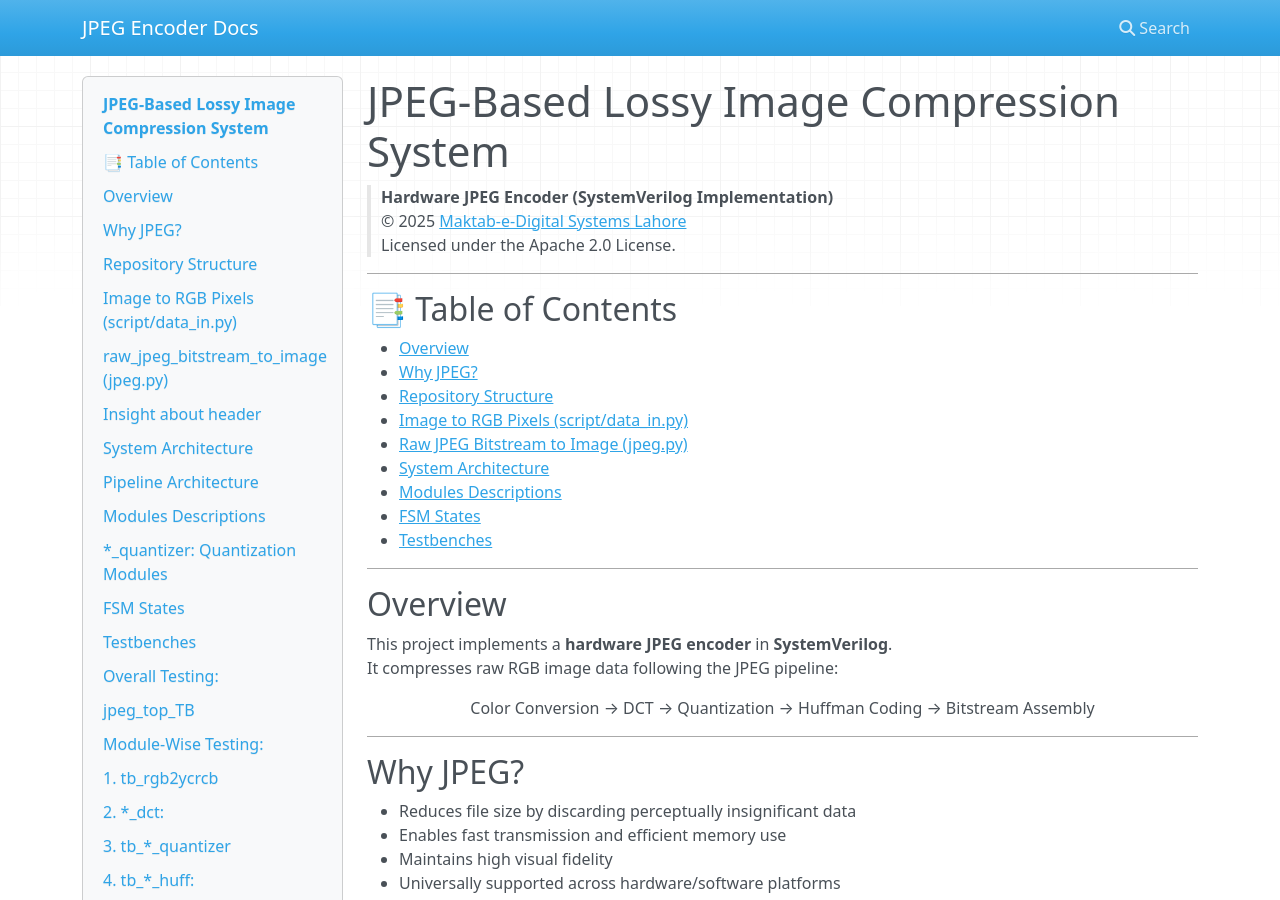
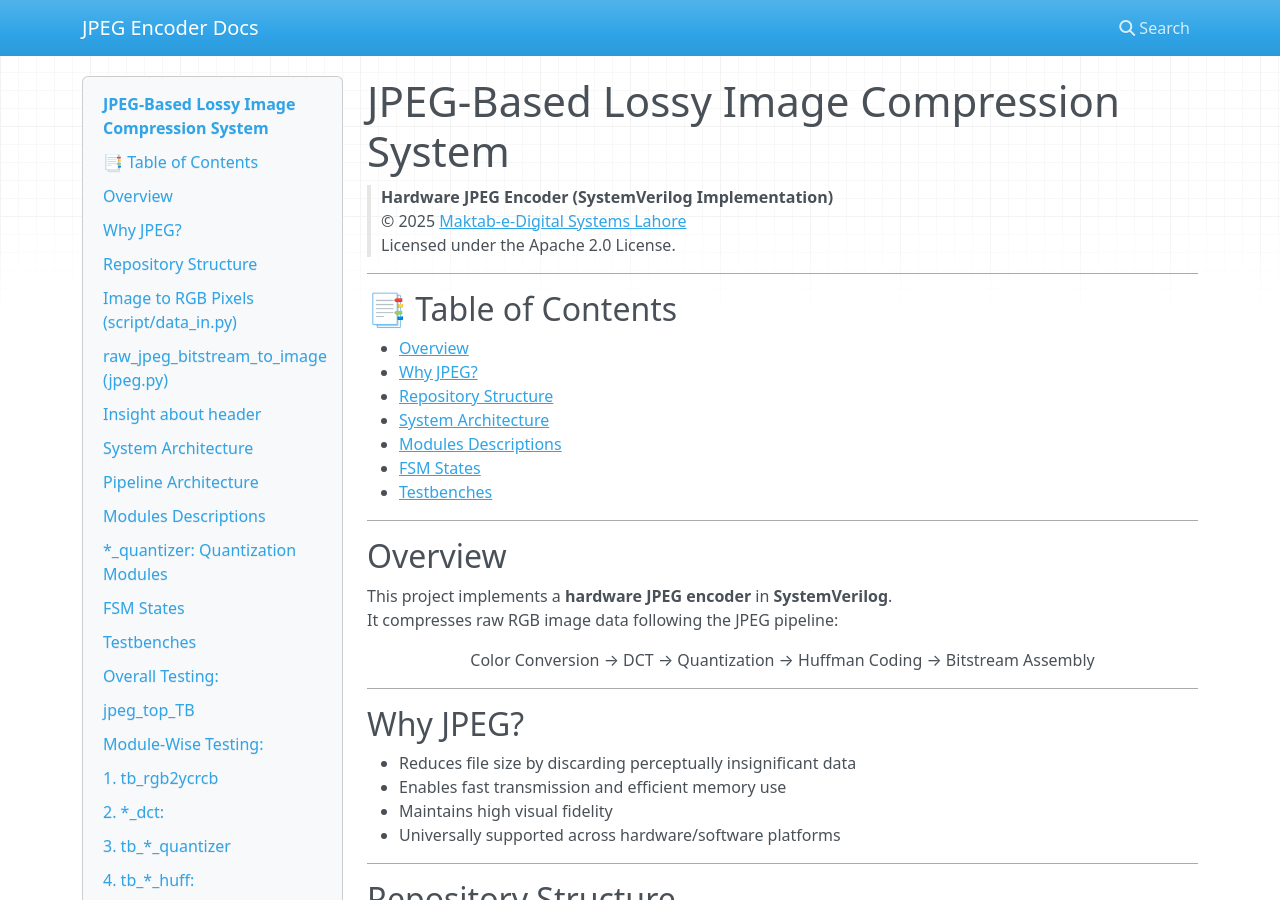
Before and after one commit to rmknae/JPEG--ENCODER, an MkDocs documentation site: the page built from docs/index.md, in a window 1280 px wide and 900 px high. Built offline with MkDocs 1.6.1, drawn with Linux system fonts in a browser that asks for light colours; nearby versions of some CDN libraries.

Commit message:
Update index.md

```diff
--- a/docs/index.md
+++ b/docs/index.md
@@ -10,8 +10,6 @@
 - [Overview](#overview)
 - [Why JPEG?](#why-jpeg)
 - [Repository Structure](#repository-structure)
-- [Image to RGB Pixels (script/data_in.py)](#image-to-rgb-pixels-scriptdatainpy)
-- [Raw JPEG Bitstream to Image (jpeg.py)](#raw-jpeg-bitstream-to-image-jpegpy)
 - [System Architecture](#system-architecture)
 - [Modules Descriptions](#modules-descriptions)
 - [FSM States](#fsm-states)
```
